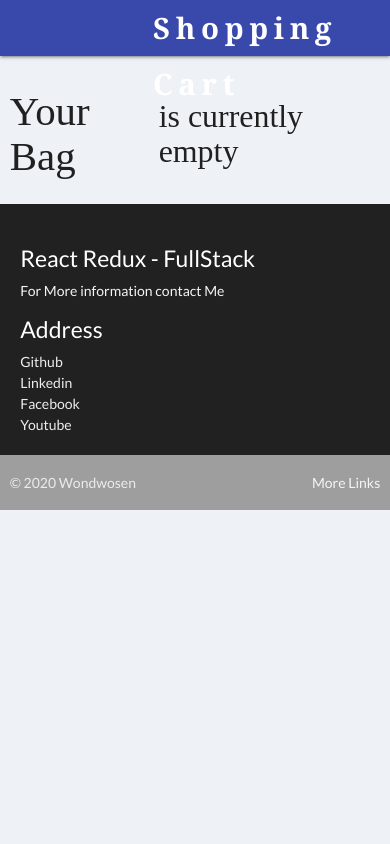
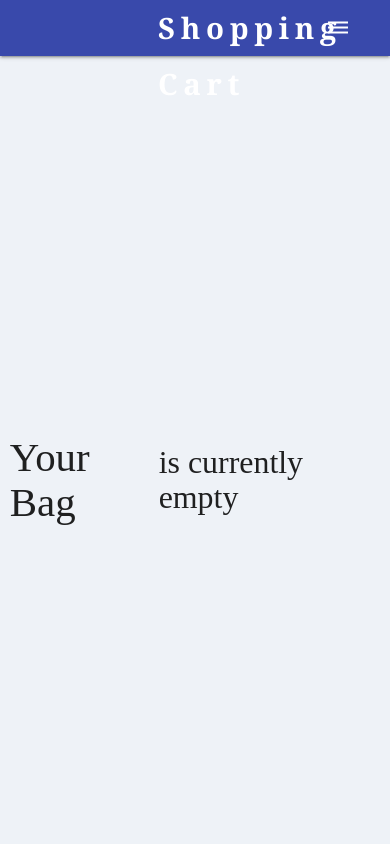
Before and after one commit to TsigeWonwosen/react-redux-shopping-cart, a React (Create React App) app: page /cart in a window 390 px wide. Shown: the top 844 px of the page. Built offline with nearby package versions, Linux system fonts and the light colour scheme; a web font is replaced by a local one.

Commit message:
Fixed clear Cart reducer

```diff
--- a/public/index.html
+++ b/public/index.html
@@ -24,5 +24,6 @@
   <body>
     <noscript>You need to enable JavaScript to run this app.</noscript>
     <div id="root"></div>
+    <script src="https://kit.fontawesome.com/a076d05399.js"></script>
   </body>
 </html>
--- a/src/App.css
+++ b/src/App.css
@@ -20,6 +20,7 @@
 body {
   background: #eef2f7;
   font-family: "Lato", sans-serif;
+  margin-bottom: 0;
 }
 .container {
   width: 95%;
@@ -55,16 +56,17 @@ body {
 }
 
 .banner-btn {
-  padding: 1rem 3rem;
+  padding: 0.4rem 2rem;
   text-transform: uppercase;
   letter-spacing: var(--mainSpacing);
-  font-size: 1rem;
+  font-size: 1.2rem;
   background: var(--primaryColor);
   color: var(--mainBlack);
-  border: 1px solid var(--primaryColor);
+  border: 2px solid var(--primaryColor);
   transition: var(--mainTransition);
   cursor: pointer;
   border-radius: 0.3rem;
+  align-items: center;
 }
 
 .banner-btn:hover {
@@ -80,26 +82,41 @@ span {
   font-weight: 800;
   font-size: 18px;
 }
+nav {
+  /* position: fixed;
+  top: 0;
+  z-index: 2;
+  width: 100%;
+  overflow: hidden; */
+}
 .nav-wrapper {
-  position: sticky !important;
-  top: 0 !important;
+  /* position: fixed; */
+  /* top: 0 !important; */
+  width: 100%;
   font-family: Cambria, Cochin, Georgia, Times, "Times New Roman", serif;
   font-weight: 900;
   font-size: 26px;
   letter-spacing: 0.4rem;
   margin: 0;
 }
-
+.card-image {
+  margin: auto auto;
+}
+.activator {
+  max-width: 18rem;
+  opacity: 0.9;
+  border-radius: 5px !important;
+}
 .btn-small {
   font-size: 15px;
   padding: 1px 4px;
   letter-spacing: 0.1rem;
   background-color: rgb(235, 235, 235);
-  width: 60%;
+  /* width: 100%; */
   margin: auto auto;
   border-radius: 5px;
   color: #3949ab;
-  border: 1px solid #3949ab;
+  border: 1.4px solid #3949ab;
   font-family: Cambria, Cochin, Georgia, Times, "Times New Roman", serif;
 }
 
@@ -119,6 +136,7 @@ span {
   flex-wrap: wrap;
   max-width: 350px;
   max-height: 380px;
+  transition: all 1s;
 }
 .card:hover {
   background-color: rgb(236, 239, 210);
@@ -130,10 +148,14 @@ span {
   z-index: 1;
 }
 
+section .cart {
+  height: calc(100vh - 18px);
+}
 article {
   margin: auto auto;
   padding: 5px;
   width: 80%;
+
   line-height: 5px;
 }
 header {
@@ -348,3 +370,71 @@ header {
   justify-content: center;
   align-items: center;
 }
+
+/* ********* Nav Bar  ******** */
+.checkbtn {
+  font-size: 30px;
+  color: white;
+  float: right;
+  line-height: 80px;
+  margin-right: 40px;
+  cursor: pointer;
+  display: none;
+}
+#check {
+  display: none;
+}
+@media (max-width: 952px) {
+  .brand-logo {
+    font-size: 30px;
+    padding-left: 10px !important;
+  }
+  nav ul li Link {
+    font-size: 16px;
+  }
+}
+@media (max-width: 995px) {
+  nav ul li Link {
+    font-size: 10px;
+  }
+  .checkbtn {
+    display: block;
+  }
+  ul {
+    position: fixed;
+    width: 100%;
+    height: 100vh;
+    background: #2c3e50;
+    top: 80px;
+    left: -100%;
+    text-align: center;
+    transition: all 0.5s;
+  }
+  nav ul li {
+    display: block;
+    margin: 50px 0;
+    line-height: 30px;
+  }
+  nav ul li a {
+    font-size: 20px;
+  }
+  a:hover,
+  a.active {
+    background: none;
+    color: #0082e6;
+  }
+  #check:checked ~ ul {
+    left: 0;
+  }
+}
+
+/*  */
+/* @media (max-width: 900px) {
+  .cartItem {
+    justify-content: center;
+  }
+  .brand-logo {
+    font-size: 16px;
+    margin-left: 5px;
+  }
+} */
--- a/src/App.js
+++ b/src/App.js
@@ -61,7 +61,6 @@ const mapStateToProps = (state) => ({
 });
 
 const mapActionToProps = (dispatch, ownProps) => {
-  // const { id } = ownProps;
   return {
     addToCart: (product) => dispatch(addToCart(product)),
     deleteFromCart: (id) => dispatch(deleteFromCart(id)),
--- a/src/components/Cart.js
+++ b/src/components/Cart.js
@@ -4,10 +4,8 @@ import util from "../utility/util";
 import { connect } from "react-redux";
 import {
   handleCart,
-  deleteFromCart,
   clearFromCart,
   totalCart,
-  addToCart,
 } from "../redux/action/cartAction";
 import CartItem from "./CartItem";
 import PayPal from "./Paypal";
@@ -16,6 +14,7 @@ class Cart extends React.Component {
   componentDidMount() {
     this.props.totalCart();
   }
+
   render() {
     let {
       carT,
@@ -23,18 +22,17 @@ class Cart extends React.Component {
       totalPrice,
       history,
       clearFromCart,
-      handleAddProduct,
+      resetProduct,
     } = this.props;
 
     let Tax = parseFloat(totalPrice) * 0.01;
     let Total = parseFloat(Tax) + parseFloat(totalPrice);
     let newTotal = Total.toFixed(2);
-    let subTotal = util.formatCurrency(totalPrice);
 
     if (carT.length === 0) {
       return (
-        <section className='cart container'>
-          <header>
+        <section className='container cart'>
+          <header style={{ height: "calc(100vh - 18px)" }}>
             <h3>Your Bag</h3>
             <h4 className='empty-cart'>is currently empty</h4>
           </header>
@@ -46,12 +44,8 @@ class Cart extends React.Component {
       return <CartItem key={c.id} {...c} deleteFromCart={deleteFromCart} />;
     });
 
-    // clearFromCart();
-    // // carT.forEach((cart) => handleAddProduct(cart));
-    // totalCart();
-
     return (
-      <section className='container'>
+      <section className='container cart'>
         <header>
           <h4>Your Bag</h4>
         </header>
@@ -112,7 +106,8 @@ class Cart extends React.Component {
             <button
               className='btn clear-btn'
               onClick={() => {
-                clearFromCart();
+                resetProduct();
+                totalCart();
                 history.push("/product");
               }}
             >
@@ -131,14 +126,17 @@ function mapStateToProps(store) {
   };
 }
 const mapActionToProps = (dispatch, ownProps) => {
-  // const { cart } = ownProps;
   return {
     handleIn_Cart: (id) => dispatch(handleCart(id)),
     clearFromCart: () => {
       dispatch(clearFromCart());
-      // dispatch(addToCart(cart));
     },
     totalCart: () => dispatch(totalCart()),
+
+    resetProduct: () => {
+      dispatch({ type: "RESET_PRODUCT" });
+      dispatch({ type: "CLEAR_CART" });
+    },
   };
 };
 
--- a/src/components/CartItem.js
+++ b/src/components/CartItem.js
@@ -15,14 +15,10 @@ const CartItem = ({
   name,
   description,
   total,
-  id,
   units,
-  dispatch,
-  deleteFromCart,
   increase,
   decrease,
   remove,
-  InCart,
 }) => {
   const [show, setShow] = useState(true);
   const itemRender = () => (
--- a/src/components/Footer.js
+++ b/src/components/Footer.js
@@ -5,13 +5,13 @@ export default function Footer() {
     <footer className='page-footer #212121 grey darken-4'>
       <div className='container'>
         <div className='row'>
-          <div className='col l6 s12'>
+          <div className='col l6 m8 s12'>
             <h5 className='white-text'>React Redux - FullStack</h5>
             <p className='grey-text text-lighten-4'>
               For More information contact Me
             </p>
           </div>
-          <div className='col l4 offset-l2 s12'>
+          <div className='col l4  m4 offset-l2 s12'>
             <h5 className='white-text'>Address</h5>
             <ul>
               <li>
--- a/src/components/NavBar.js
+++ b/src/components/NavBar.js
@@ -6,13 +6,17 @@ export default function NavBar({ cartLen }) {
     <div>
       <nav>
         <div className='nav-wrapper #3949ab indigo darken-1'>
-          <a
-            href='/'
+          <input type='checkbox' id='check' />
+          <label for='check' class='checkbtn'>
+            <i class='material-icons'>dehaze</i>
+          </label>
+          <Link
+            to='/'
             className='brand-logo flow-text'
             style={{ marginLeft: "50px" }}
           >
             Shopping Cart
-          </a>
+          </Link>
           <ul
             id='nav-mobile'
             className='right hide-on-med-and-down'
--- a/src/redux/action/type.js
+++ b/src/redux/action/type.js
@@ -9,3 +9,4 @@ export const FETCH_PRODUCT = "FETCH_PRODUCT";
 
 export const FILTERED_PRODUCT = "FILTERED_PRODUCT";
 export const SORT_PRODUCT_BY_PRICE = "FILTERED_PRODUCT";
+export const RESET_PRODUCT = "RESET_PRODUCT";
--- a/src/redux/reducers/cartReducers.js
+++ b/src/redux/reducers/cartReducers.js
@@ -40,7 +40,7 @@ export default (state = InitialState, action) => {
       };
 
     case CLEAR_CART:
-      return { ...state, cart: [] };
+      return { ...state, cart: [], totalPrice: 0 };
 
     case INCREMENT_CART:
       let newCart = state.cart.map((cartItem) => {
--- a/src/redux/reducers/productReducer.js
+++ b/src/redux/reducers/productReducer.js
@@ -3,6 +3,7 @@ import {
   FILTERED_PRODUCT,
   SORT_PRODUCT_BY_PRICE,
   HANDLE_IN_CART,
+  RESET_PRODUCT,
 } from "../action/type";
 
 const initialState = {
@@ -63,6 +64,8 @@ export default (state = initialState, action) => {
         filteredItems: action.payload.items,
         sort: action.payload.sort,
       };
+    case RESET_PRODUCT:
+      return { ...state, filteredItems: state.items };
     default:
       return state;
   }
```
